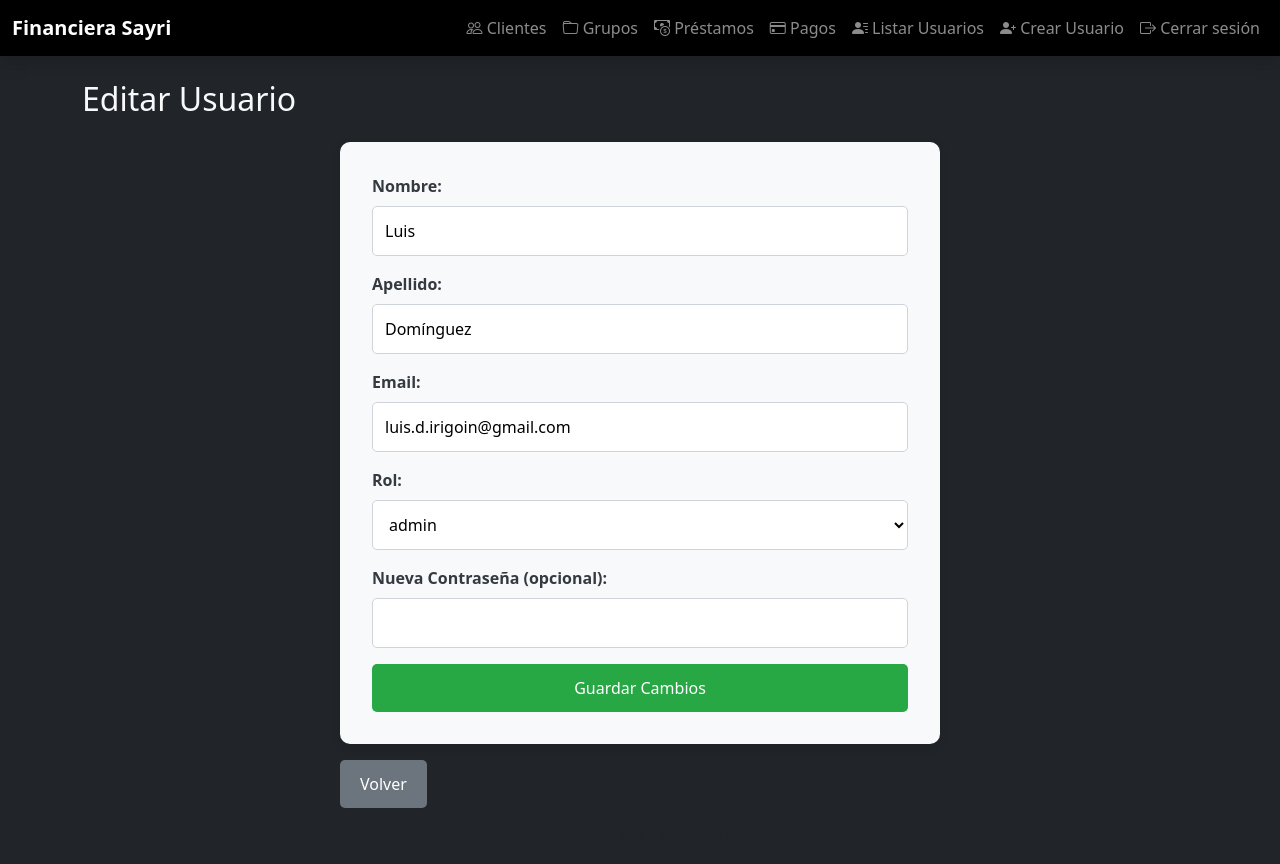
After one commit to LuisD-coder/sayri, a Flask app: page /admin/editar_usuario/1 in a window 1280 px wide. The commit adds this page. Run offline with Flask 3, Linux system fonts and the light colour scheme; a user stored in the database is signed in.

Commit message:
Agregados estilos y mejoras en formularios de usuario

```diff
--- a/app.py
+++ b/app.py
@@ -23,7 +23,7 @@ def create_app():
     # Definir la función user_loader
     @login_manager.user_loader
     def load_user(user_id):
-        return Usuario.query.get(int(user_id))  # Asegúrate de que estás obteniendo al usuario de la base de datos
+        return db.session.get(Usuario, int(user_id))  # Asegúrate de que estás obteniendo al usuario de la base de datos
 
     register_routes(app)
 
--- a/routes/__init__.py
+++ b/routes/__init__.py
@@ -5,6 +5,7 @@ from routes.prestamos_grupales import prestamos_grupales_bp
 from routes.prestamos_individuales import prestamos_individuales_bp
 from routes.pagos import pagos_bp
 from routes.login import login_bp  # Importamos el blueprint de login
+from routes.usuarios import usuarios_bp
 
 def register_routes(app):
     app.register_blueprint(clientes_bp, url_prefix='/clientes')
@@ -13,6 +14,7 @@ def register_routes(app):
     app.register_blueprint(prestamos_individuales_bp, url_prefix='/prestamos_individuales')
     app.register_blueprint(pagos_bp, url_prefix='/pagos')
     app.register_blueprint(login_bp, url_prefix='/')  # Registramos el blueprint del login
+    app.register_blueprint(usuarios_bp, url_prefix='/admin')
 
 
     @app.route('/')
--- /dev/null
+++ b/routes/usuarios.py
@@ -0,0 +1,96 @@
+from flask import Blueprint, render_template, request, redirect, url_for, flash, abort
+from flask_login import login_required, current_user
+from models import db, Usuario, Rol
+from werkzeug.security import generate_password_hash
+
+usuarios_bp = Blueprint('admin', __name__, url_prefix='/admin')
+
+@usuarios_bp.route('/crear_usuario', methods=['GET', 'POST'])
+@login_required
+def crear_usuario():
+    # Solo el admin puede crear usuarios
+    if current_user.rol.nombre != 'admin':
+        abort(403)  # Acceso denegado
+
+    roles = Rol.query.all()  # Obtener todos los roles disponibles
+
+    if request.method == 'POST':
+        nombre = request.form['nombre']
+        apellido = request.form['apellido']
+        email = request.form['email']
+        password = request.form['password']
+        rol_id = request.form['rol_id']
+
+        # Verificar que el correo no exista ya en la base de datos
+        if Usuario.query.filter_by(email=email).first():
+            flash("El correo ya está registrado.", "danger")
+            return redirect(url_for('admin.crear_usuario'))  # ✅ Redirección corregida
+
+        nuevo_usuario = Usuario(
+            nombre=nombre,
+            apellido=apellido,
+            email=email,
+            password_hash=generate_password_hash(password),
+            rol_id=rol_id
+        )
+
+        db.session.add(nuevo_usuario)
+        db.session.commit()
+
+        flash("Usuario creado con éxito.", "success")
+        return redirect(url_for('admin.listar_usuarios'))  # ✅ Redirección corregida
+
+    return render_template('admin/crear_usuario.html', roles=roles)
+
+
+@usuarios_bp.route('/usuarios')
+@login_required
+def listar_usuarios():
+    # Solo el admin puede ver la lista de usuarios
+    if current_user.rol.nombre != 'admin':
+        abort(403)
+
+    usuarios = Usuario.query.all()
+    return render_template('admin/listar_usuarios.html', usuarios=usuarios)
+
+
+@usuarios_bp.route('/editar_usuario/<int:id>', methods=['GET', 'POST'])
+@login_required
+def editar_usuario(id):
+    if current_user.rol.nombre != 'admin':
+        abort(403)
+
+    usuario = Usuario.query.get_or_404(id)
+    roles = Rol.query.all()
+
+    if request.method == 'POST':
+        usuario.nombre = request.form['nombre']
+        usuario.apellido = request.form['apellido']
+        usuario.email = request.form['email']
+        usuario.rol_id = request.form['rol_id']
+
+        # Actualizar la contraseña solo si se proporciona una nueva
+        nueva_password = request.form.get('password')
+        if nueva_password:
+            usuario.password_hash = generate_password_hash(nueva_password)
+
+        db.session.commit()
+        flash("Usuario actualizado con éxito.", "success")
+        return redirect(url_for('admin.listar_usuarios'))
+
+    return render_template('admin/editar_usuario.html', usuario=usuario, roles=roles)
+
+
+@usuarios_bp.route('/eliminar_usuario/<int:id>', methods=['POST'])
+@login_required
+def eliminar_usuario(id):
+    if current_user.rol.nombre != 'admin':
+        abort(403)
+
+    usuario = Usuario.query.get_or_404(id)
+
+    db.session.delete(usuario)
+    db.session.commit()
+    flash("Usuario eliminado con éxito.", "success")
+
+    return redirect(url_for('admin.listar_usuarios'))
--- /dev/null
+++ b/templates/admin/editar_usuario.html
@@ -0,0 +1,103 @@
+{% extends "base.html" %}
+
+{% block title %}Editar Usuario{% endblock %}
+
+{% block content %}
+<h2 class="mb-4">Editar Usuario</h2>
+
+<!-- Estilos CSS personalizados -->
+<style>
+    /* Estilo general del formulario */
+    form {
+        background-color: #f8f9fa;
+        padding: 2rem;
+        border-radius: 10px;
+        box-shadow: 0px 4px 10px rgba(0, 0, 0, 0.1);
+    }
+
+    label {
+        font-weight: bold;
+        display: block;
+        margin-bottom: 0.5rem;
+        color: #343a40; /* Color oscuro para los labels */
+    }
+
+    input, select {
+        width: 100%;
+        padding: 0.75rem;
+        margin-bottom: 1rem;
+        border-radius: 5px;
+        border: 1px solid #ced4da;
+        background-color: #ffffff;
+    }
+
+    input:focus, select:focus {
+        outline: none;
+        border-color: #007bff;
+        box-shadow: 0 0 5px rgba(0, 123, 255, 0.5);
+    }
+
+    button {
+        padding: 0.75rem 1.25rem;
+        font-size: 1rem;
+        border-radius: 5px;
+        background-color: #28a745;
+        color: white;
+        border: none;
+        width: 100%;
+        cursor: pointer;
+    }
+
+    button:hover {
+        background-color: #218838;
+    }
+
+    .form-container {
+        max-width: 600px;
+        margin: 0 auto;
+    }
+
+    .back-btn {
+        margin-top: 1rem;
+        display: inline-block;
+        padding: 0.75rem 1.25rem;
+        background-color: #6c757d;
+        color: white;
+        text-decoration: none;
+        border-radius: 5px;
+    }
+
+    .back-btn:hover {
+        background-color: #5a6268;
+    }
+</style>
+
+<!-- Contenedor del formulario -->
+<div class="form-container">
+    <form method="POST">
+        <label for="nombre">Nombre:</label>
+        <input type="text" name="nombre" value="{{ usuario.nombre }}" required>
+
+        <label for="apellido">Apellido:</label>
+        <input type="text" name="apellido" value="{{ usuario.apellido }}" required>
+
+        <label for="email">Email:</label>
+        <input type="email" name="email" value="{{ usuario.email }}" required>
+
+        <label for="rol_id">Rol:</label>
+        <select name="rol_id" required>
+            {% for rol in roles %}
+                <option value="{{ rol.id }}" {% if usuario.rol_id == rol.id %}selected{% endif %}>{{ rol.nombre }}</option>
+            {% endfor %}
+        </select>
+
+        <label for="password">Nueva Contraseña (opcional):</label>
+        <input type="password" name="password">
+
+        <button type="submit">Guardar Cambios</button>
+    </form>
+
+    <!-- Botón para volver a la lista de usuarios -->
+    <a href="{{ url_for('admin.listar_usuarios') }}" class="back-btn">Volver</a>
+</div>
+{% endblock %}
--- a/templates/base.html
+++ b/templates/base.html
@@ -25,26 +25,51 @@
             <div class="collapse navbar-collapse" id="navbarNav">
                 <ul class="navbar-nav ms-auto">
                     <li class="nav-item">
-                        <a class="nav-link" href="{{ url_for('clientes.lista_clientes') }}"><i class="bi bi-people"></i> Clientes</a>
+                        <a class="nav-link" href="{{ url_for('clientes.lista_clientes') }}">
+                            <i class="bi bi-people"></i> Clientes
+                        </a>
                     </li>
                     <li class="nav-item">
-                        <a class="nav-link" href="{{ url_for('grupos.lista_grupos') }}"><i class="bi bi-folder"></i> Grupos</a>
+                        <a class="nav-link" href="{{ url_for('grupos.lista_grupos') }}">
+                            <i class="bi bi-folder"></i> Grupos
+                        </a>
                     </li>
                     <li class="nav-item">
-                        <a class="nav-link" href="{{ url_for('prestamos_grupales.lista_prestamos_grupales') }}"><i class="bi bi-cash-coin"></i> Préstamos</a>
+                        <a class="nav-link" href="{{ url_for('prestamos_grupales.lista_prestamos_grupales') }}">
+                            <i class="bi bi-cash-coin"></i> Préstamos
+                        </a>
                     </li>
                     <li class="nav-item">
-                        <a class="nav-link" href="{{ url_for('pagos.lista_pagos') }}"><i class="bi bi-credit-card"></i> Pagos</a>
+                        <a class="nav-link" href="{{ url_for('pagos.lista_pagos') }}">
+                            <i class="bi bi-credit-card"></i> Pagos
+                        </a>
                     </li>
+
+                    {% if current_user.is_authenticated and current_user.rol.nombre == 'admin' %}
+                        <li class="nav-item">
+                            <a class="nav-link" href="{{ url_for('admin.listar_usuarios') }}">
+                                <i class="bi bi-person-lines-fill"></i> Listar Usuarios
+                            </a>
+                        </li>
+                        <li class="nav-item">
+                            <a class="nav-link" href="{{ url_for('admin.crear_usuario') }}">
+                                <i class="bi bi-person-plus-fill"></i> Crear Usuario
+                            </a>
+                        </li>
+                    {% endif %}
+
                     {% if current_user.is_authenticated %}
                         <li class="nav-item">
-                            <a class="nav-link" href="{{ url_for('login.logout') }}"><i class="bi bi-box-arrow-right"></i> Cerrar sesión</a>
+                            <a class="nav-link" href="{{ url_for('login.logout') }}">
+                                <i class="bi bi-box-arrow-right"></i> Cerrar sesión
+                            </a>
                         </li>
                     {% endif %}
                 </ul>
             </div>
         </div>
     </header>
+
 
     <main class="container mt-4">
         {% block content %}{% endblock %}
```
Also changed, not shown: templates/admin/crear_usuario.html (added, +84 -0 lines), templates/admin/listar_usuarios.html (added, +82 -0 lines), database/sayri.db.
